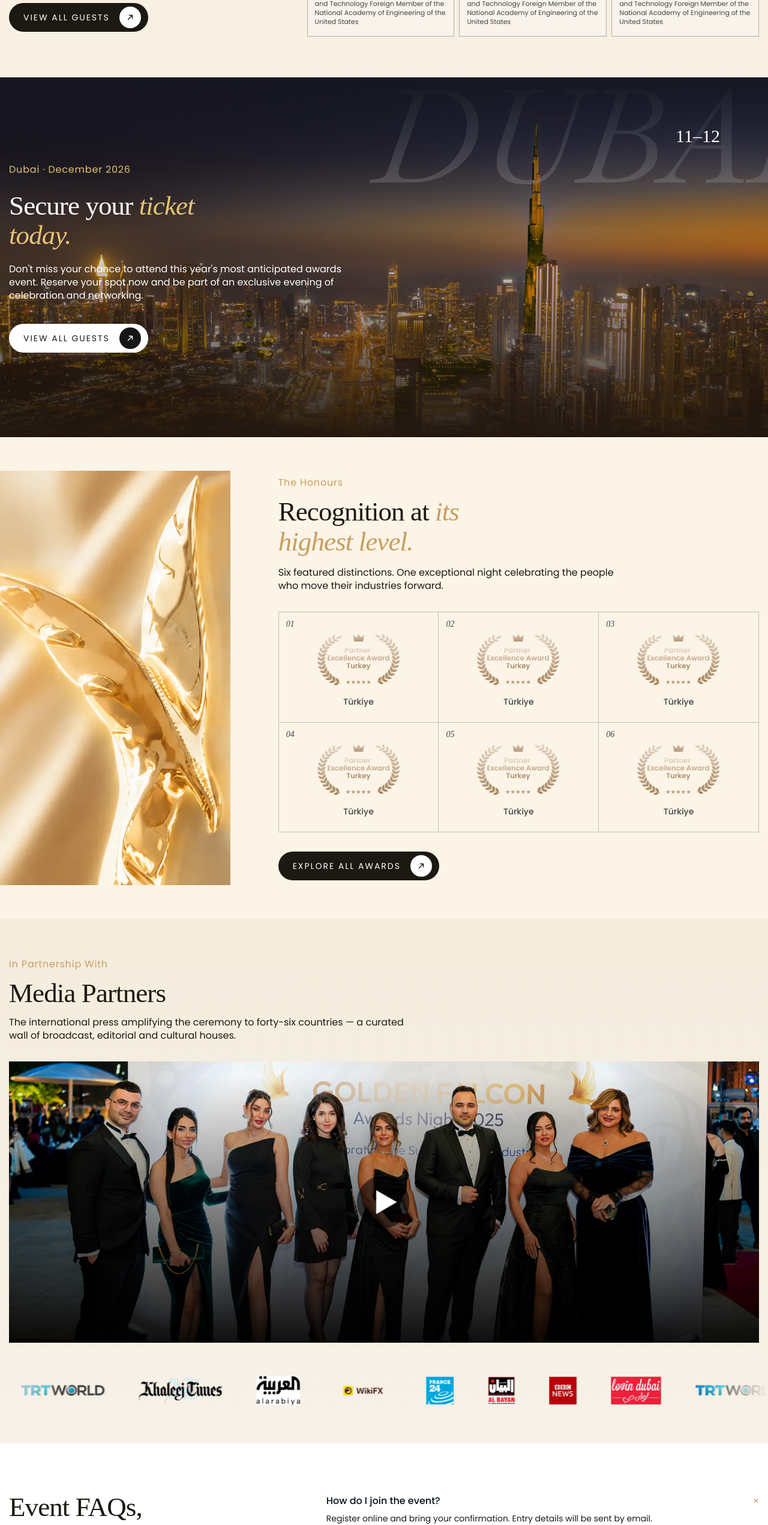
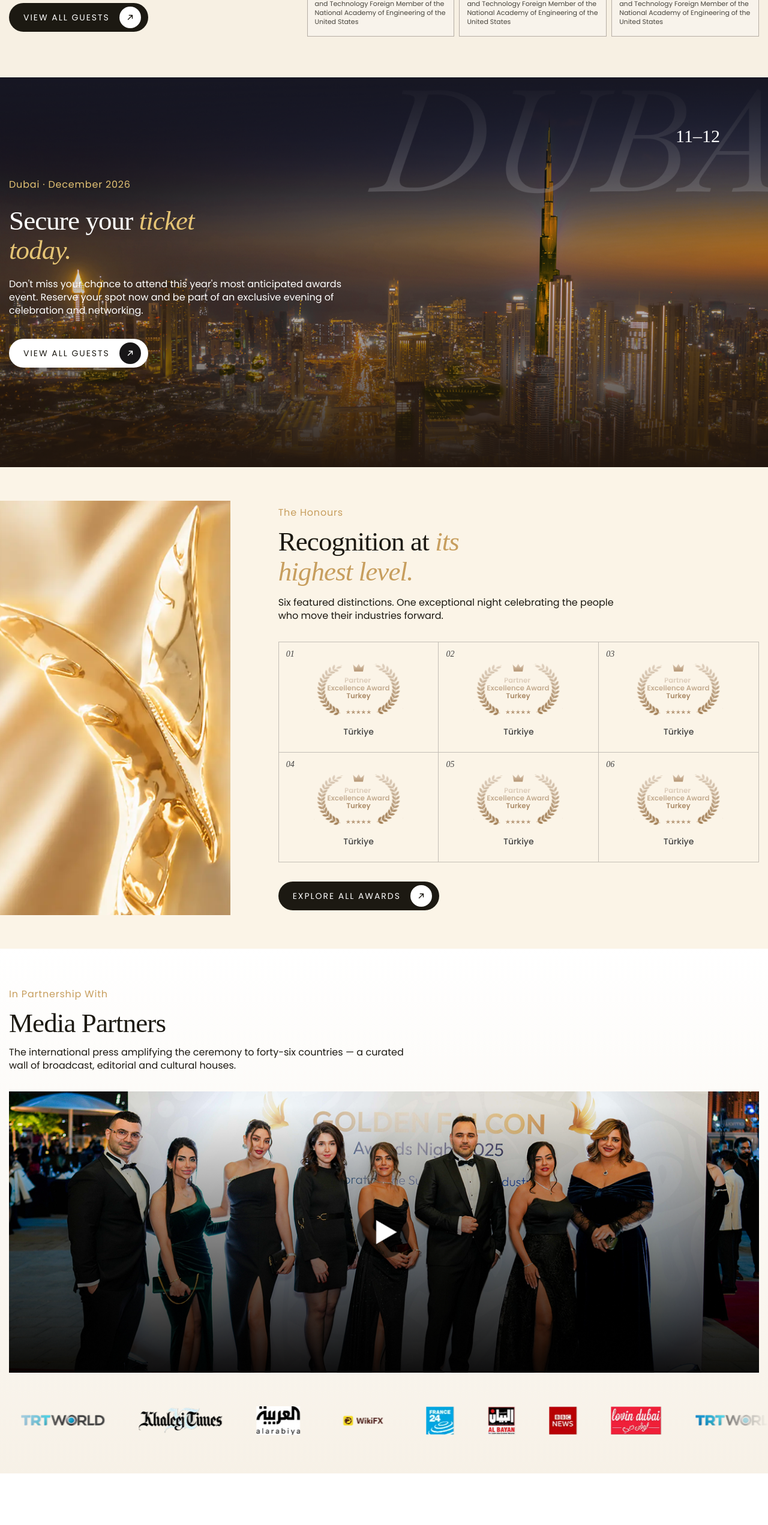
Before and after one commit to webteamgtc/newfalcon, a Next.js app: page /en in a window 1280 px wide. Shown: the part 2020-4563 px from the top of the page at 60% size. Built offline with nearby package versions, Linux system fonts and the light colour scheme; a web font is replaced by a local one.

Commit message:
fixed : responsive issue

```diff
--- a/src/components/gallery/GalleryJourneySection.tsx
+++ b/src/components/gallery/GalleryJourneySection.tsx
@@ -10,7 +10,7 @@ export default function GalleryJourneySection() {
   }[];
 
   return (
-    <section className="bg-[#F8F2E6] pt-8 md:pt-0 pb-10 md:py-16">
+    <section className="bg-[#F8F2E6] pt-8 pb-10 md:py-16">
       <div className="container">
         <p className="eyebrow mb-3 text-[#382910] !capitalize">
           <span className=" font-poppins ">Timeline</span>
--- a/src/components/gallery/GalleryRecognitionSection.tsx
+++ b/src/components/gallery/GalleryRecognitionSection.tsx
@@ -5,7 +5,7 @@ export default function GalleryRecognitionSection() {
   const items = t.raw("items") as { title: string; description: string }[];
 
   return (
-    <section className="relative overflow-hidden bg-[#fff] py-10 md:my-16">
+    <section className="relative overflow-hidden bg-[#fff] py-10 md:py-16">
       <div className="container relative">
         <div className="flex items-start justify-between gap-6">
           <h2 className="max-w-md font-display HeadingH1 !font-medium !text-ink">
--- a/src/components/guest/GuestJoinSection.tsx
+++ b/src/components/guest/GuestJoinSection.tsx
@@ -18,17 +18,19 @@ export default function GuestJoinSection() {
           />
         </div>
 
-        <div>
-          <p className="order-1 md:order-2 eyebrow !capitalize text-[#382910]">
+        <div className="order-1 md:order-2">
+          <p className="eyebrow !capitalize text-[#382910]">
             <span className="font-poppins">{t("eyebrow")}</span>
           </p>
           <h2 className="mt-3 max-w-xs font-display HeadingH1 !font-medium !text-ink">
             {t("headingPlain")}{" "}
             <span className="italic text-falcon-deep">{t("headingItalic")}</span>
           </h2>
-          <Button href="/ticket" className="mt-8 hidden md:block">
-            {t("cta")}
-          </Button>
+          <div className="hidden md:block">
+            <Button href="/ticket" className="mt-8">
+              {t("cta")}
+            </Button>
+          </div>
         </div>
       </div>
     </section>
--- a/src/components/home/GuestsSection.tsx
+++ b/src/components/home/GuestsSection.tsx
@@ -25,7 +25,7 @@ export default function GuestsSection() {
           </Button>
         </div>
 
-        <div className="-mx-[15px] flex gap-2 overflow-x-auto px-[15px] pb-1 md:mx-0 md:grid md:grid-cols-3 md:gap-2 md:overflow-visible md:px-0">
+        <div className=" gap-2 overflow-x-auto pb-1 md:mx-0 grid md:grid-cols-3 md:gap-2 md:overflow-visible md:px-0">
           {guests.map((guest, i) => (
             <article
               key={i}
--- a/src/components/home/MediaPartnersSection.tsx
+++ b/src/components/home/MediaPartnersSection.tsx
@@ -16,7 +16,10 @@ export default function MediaPartnersSection() {
   const t = useTranslations("home.media");
 
   return (
-    <section className="bg-gradient-to-b from-[#F7F1E700] to-[#F7F1E7] py-8 md:py-16">
+    <section className="py-8 md:py-16"
+      style={{
+        background: "linear-gradient(180deg, rgb(255 255 255) 0%, #F7F1E7 100%)",
+      }}>
       <div className="container">
         <p className="eyebrow text-falcon-deep !capitalize">
           <span className="font-poppins">In partnership with</span>
@@ -34,7 +37,7 @@ export default function MediaPartnersSection() {
         </div>
       </div>
 
-        <div className="mt-6 md:pt-8">
+      <div className="mt-6 md:pt-8">
         <div className="logo-marquee" aria-label="Partner logos">
           <div className="logo-marquee__track">
             {[...partnerLogos, ...partnerLogos].map((img, i) => (
--- a/src/components/home/TicketCtaSection.tsx
+++ b/src/components/home/TicketCtaSection.tsx
@@ -6,7 +6,7 @@ export default function TicketCtaSection() {
   const t = useTranslations("home.ticketCta");
 
   return (
-    <section className="relative overflow-hidden md:min-h-[600px] min-h-[500px] flex items-center justify-center py-8 md:py-20"
+    <section className="relative overflow-hidden md:min-h-[650px] min-h-[500px] flex items-center justify-center py-8 md:py-20"
     >
       <div className="pointer-events-none absolute inset-0 -z-10 h-full overflow-hidden" aria-hidden>
         <Image
```
